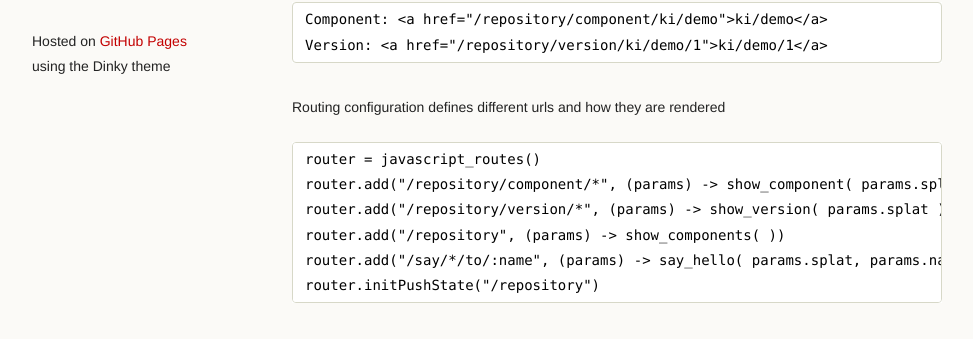
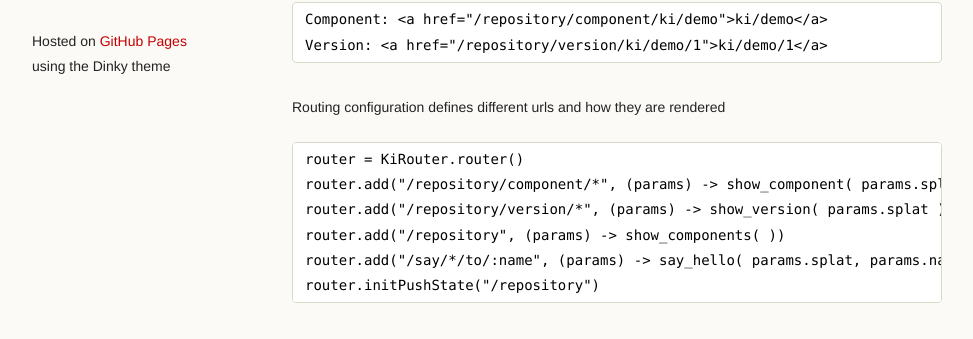
Before and after one commit to mikko-apo/ki-flow, a Jekyll site: the page built from _posts/2013-08-24-sinatra-javascript-routes.md, in a window 1280 px wide. Shown: the part 789-1128 px from the top of the page, without its empty margins (18-991 px from the left). Built offline with Jekyll 4.4.1, drawn with Linux system fonts in a browser that asks for light colours; Markdown is read by kramdown in place of the engine named in the settings.

Commit message:
improved documentation

```diff
--- a/_posts/2013-08-24-sinatra-javascript-routes.md
+++ b/_posts/2013-08-24-sinatra-javascript-routes.md
@@ -38,7 +38,7 @@ Web application's HTML uses regular links to link between views
 
 Routing configuration defines different urls and how they are rendered
 
-    router = javascript_routes()
+    router = KiRouter.router()
     router.add("/repository/component/*", (params) -> show_component( params.splat ))
     router.add("/repository/version/*", (params) -> show_version( params.splat ))
     router.add("/repository", (params) -> show_components( ))
```
